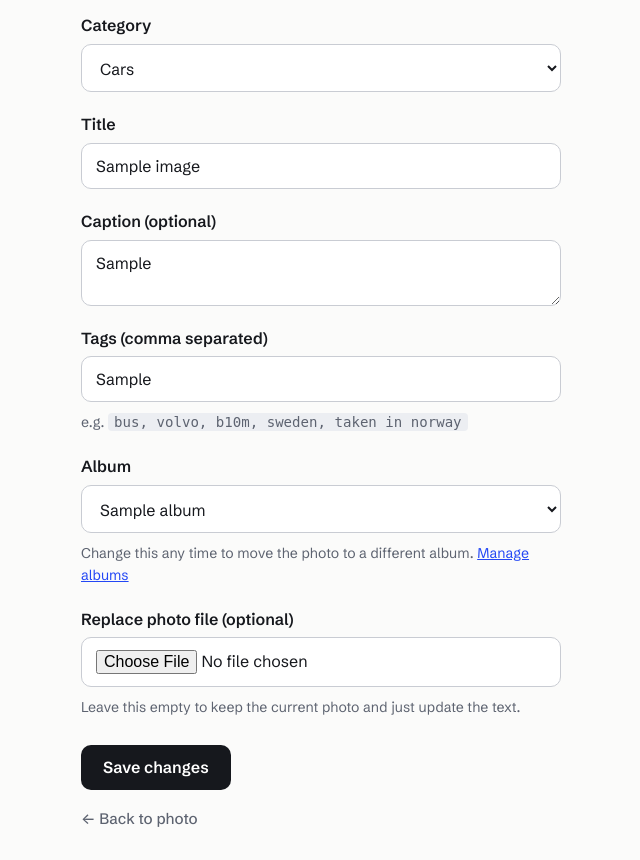
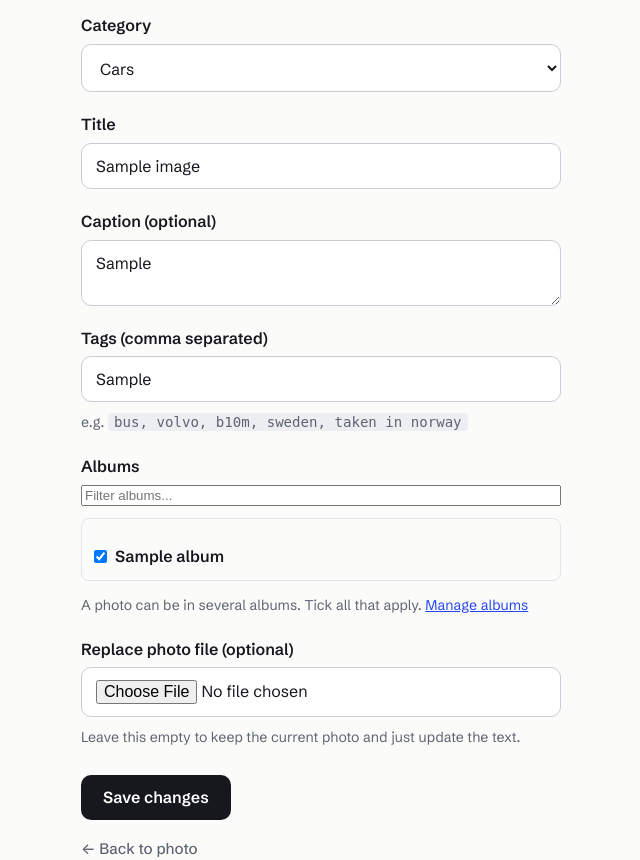
Before and after one commit to Fidboo/bus-car-gallery-2, a Flask app: page /image/1/edit in a window 1280 px wide. Shown: the part 384-1244 px from the top of the page, without its empty margins (7-647 px from the left). Run offline with Flask 3, Linux system fonts and the light colour scheme; the visitor is signed in with stand-in values (Sample User, id 1); data comes from the database, SQL or seed files in the repository; tables that the repository leaves empty hold one stand-in row (values such as "Sample post"); grey boxes marked "Sample" are stand-in pictures; parts of the project's set-up code (start-up, migrations or seed data) failed here and were passed over; some libraries are stand-ins or nearby versions.

Commit message:
Flere albums pr. billede (image_albums), link-albums i importscriptet og .dockerignore

```diff
--- a/app.py
+++ b/app.py
@@ -210,6 +210,27 @@ def init_db():
         conn.execute("ALTER TABLE images ADD COLUMN photo_taken_date TEXT")
     if not column_exists(conn, "images", "views"):
         conn.execute("ALTER TABLE images ADD COLUMN views INTEGER NOT NULL DEFAULT 0")
+
+    # A photo can belong to several albums. image_albums is the source of
+    # truth; images.album_id stays as the "main album" (first one), which keeps
+    # the upload form and older data working. The backfill only runs when the
+    # table is first created, so later edits are never overwritten.
+    had_image_albums = conn.execute(
+        "SELECT 1 FROM sqlite_master WHERE type = 'table' AND name = 'image_albums'"
+    ).fetchone() is not None
+    conn.execute("""
+        CREATE TABLE IF NOT EXISTS image_albums (
+            image_id INTEGER NOT NULL REFERENCES images(id) ON DELETE CASCADE,
+            album_id INTEGER NOT NULL REFERENCES albums(id) ON DELETE CASCADE,
+            PRIMARY KEY (image_id, album_id)
+        )
+    """)
+    if not had_image_albums:
+        conn.execute(
+            "INSERT OR IGNORE INTO image_albums (image_id, album_id) "
+            "SELECT id, album_id FROM images WHERE album_id IS NOT NULL"
+        )
+    conn.execute("CREATE INDEX IF NOT EXISTS idx_image_albums_album ON image_albums(album_id, image_id)")
 
     # Indexes keep category pages, album pages, prev/next and comment lookups
     # fast when the collection grows to tens of thousands of photos.
@@ -492,6 +513,29 @@ def parse_album_id(raw_value):
         return None
 
 
+def parse_album_ids(conn, raw_values):
+    """Turn the album checkboxes into a de-duplicated list of ids that exist."""
+    ids = []
+    for raw in raw_values or []:
+        album_id = parse_album_id(raw)
+        if album_id is not None and album_id not in ids:
+            ids.append(album_id)
+    if not ids:
+        return []
+    marks = ",".join("?" * len(ids))
+    existing = {r["id"] for r in conn.execute(f"SELECT id FROM albums WHERE id IN ({marks})", ids)}
+    return [i for i in ids if i in existing]
+
+
+def get_albums_for_image(conn, image_id):
+    return conn.execute(
+        "SELECT albums.id, albums.name FROM image_albums "
+        "JOIN albums ON albums.id = image_albums.album_id "
+        "WHERE image_albums.image_id = ? ORDER BY albums.name COLLATE NOCASE",
+        (image_id,),
+    ).fetchall()
+
+
 # --- Searching / browsing ---------------------------------------------------
 IMAGES_FROM = "FROM images LEFT JOIN albums ON images.album_id = albums.id"
 
@@ -504,13 +548,18 @@ def build_filters(category=None, album_id=None, query=None):
         where.append("images.category = ?")
         params.append(category)
     if album_id:
-        where.append("images.album_id = ?")
+        where.append(
+            "EXISTS (SELECT 1 FROM image_albums ia "
+            "WHERE ia.image_id = images.id AND ia.album_id = ?)"
+        )
         params.append(album_id)
     if query:
         for term in query.lower().split():
             where.append(
                 "(LOWER(images.title) LIKE ? OR LOWER(images.tags) LIKE ? "
-                "OR LOWER(images.caption) LIKE ? OR LOWER(albums.name) LIKE ?)"
+                "OR LOWER(images.caption) LIKE ? OR EXISTS ("
+                "SELECT 1 FROM image_albums ia JOIN albums a ON a.id = ia.album_id "
+                "WHERE ia.image_id = images.id AND LOWER(a.name) LIKE ?))"
             )
             params.extend([f"%{term}%"] * 4)
     return " AND ".join(where), params
@@ -724,7 +773,9 @@ def category_view(slug):
     conn = get_db()
     total = conn.execute(f"SELECT COUNT(*) {IMAGES_FROM} WHERE {where}", params).fetchone()[0]
     rows = conn.execute(
-        f"SELECT images.*, albums.name AS album_name {IMAGES_FROM} WHERE {where} "
+        "SELECT images.*, albums.name AS album_name, "
+        "(SELECT COUNT(*) FROM image_albums ia WHERE ia.image_id = images.id) AS album_total "
+        f"{IMAGES_FROM} WHERE {where} "
         "ORDER BY images.id DESC LIMIT ? OFFSET ?",
         params + [PER_PAGE, offset],
     ).fetchall()
@@ -781,11 +832,13 @@ def image_detail(image_id):
     comments = conn.execute(
         "SELECT * FROM comments WHERE image_id = ? ORDER BY created_at ASC", (image_id,)
     ).fetchall()
+    image_albums = get_albums_for_image(conn, image_id)
     conn.close()
 
     return render_template(
         "detail.html",
         image=row,
+        image_albums=image_albums,
         comments=comments,
         prev_id=prev_id,
         next_id=next_id,
@@ -865,15 +918,17 @@ def albums_list():
     conn = get_db()
     albums = conn.execute(f"""
         SELECT albums.*,
-               COUNT(images.id) AS photo_count,
-               (SELECT thumbnail FROM images
-                WHERE images.album_id = albums.id
-                ORDER BY images.id DESC LIMIT 1) AS cover_thumb,
-               (SELECT filename FROM images
-                WHERE images.album_id = albums.id
-                ORDER BY images.id DESC LIMIT 1) AS cover_filename
+               COUNT(image_albums.image_id) AS photo_count,
+               (SELECT images.thumbnail FROM image_albums x
+                JOIN images ON images.id = x.image_id
+                WHERE x.album_id = albums.id
+                ORDER BY x.image_id DESC LIMIT 1) AS cover_thumb,
+               (SELECT images.filename FROM image_albums x
+                JOIN images ON images.id = x.image_id
+                WHERE x.album_id = albums.id
+                ORDER BY x.image_id DESC LIMIT 1) AS cover_filename
         FROM albums
-        LEFT JOIN images ON images.album_id = albums.id
+        LEFT JOIN image_albums ON image_albums.album_id = albums.id
         WHERE {" AND ".join(where)}
         GROUP BY albums.id
         ORDER BY albums.name COLLATE NOCASE
@@ -911,7 +966,9 @@ def album_detail(album_id):
         conn.close()
         abort(404)
     images = conn.execute(
-        "SELECT * FROM images WHERE album_id = ? ORDER BY id DESC", (album_id,)
+        "SELECT images.* FROM images "
+        "JOIN image_albums ia ON ia.image_id = images.id "
+        "WHERE ia.album_id = ? ORDER BY images.id DESC", (album_id,)
     ).fetchall()
     conn.close()
     return render_template("album_detail.html", album=album, images=images)
@@ -939,7 +996,11 @@ def rename_album(album_id):
 @login_required
 def delete_album(album_id):
     conn = get_db()
-    conn.execute("UPDATE images SET album_id = NULL WHERE album_id = ?", (album_id,))
+    conn.execute("DELETE FROM image_albums WHERE album_id = ?", (album_id,))
+    # A photo whose main album was this one gets another of its albums (or none).
+    conn.execute(
+        "UPDATE images SET album_id = (SELECT MIN(album_id) FROM image_albums "
+        "WHERE image_albums.image_id = images.id) WHERE album_id = ?", (album_id,))
     conn.execute("DELETE FROM albums WHERE id = ?", (album_id,))
     conn.commit()
     conn.close()
@@ -1133,6 +1194,11 @@ def save_new_image(conn, file, title, caption, tags, category, album_id):
              utc_now_iso(), album_id, category, caption,
              info["photo_taken_date"]),
         )
+        if album_id is not None:
+            conn.execute(
+                "INSERT OR IGNORE INTO image_albums (image_id, album_id) VALUES (?, ?)",
+                (cur.lastrowid, album_id),
+            )
         conn.commit()
     except Exception:
         delete_stored_files(info["filename"], info["thumbnail"])
@@ -1213,7 +1279,9 @@ def edit_image(image_id):
         caption = request.form.get("caption", "").strip()
         tags = normalize_tags(request.form.get("tags", ""))
         category = request.form.get("category", "").strip()
-        album_id = parse_album_id(request.form.get("album_id"))
+        album_ids = parse_album_ids(conn, request.form.getlist("album_ids"))
+        # keep the current main album if it is still selected, otherwise the first one
+        album_id = row["album_id"] if row["album_id"] in album_ids else (album_ids[0] if album_ids else None)
         file = request.files.get("photo")
 
         if not title:
@@ -1249,6 +1317,11 @@ def edit_image(image_id):
             (title, caption, tags, category, filename, thumbnail, album_id,
              photo_taken_date, image_id),
         )
+        conn.execute("DELETE FROM image_albums WHERE image_id = ?", (image_id,))
+        conn.executemany(
+            "INSERT INTO image_albums (image_id, album_id) VALUES (?, ?)",
+            [(image_id, a) for a in album_ids],
+        )
         conn.commit()
         conn.close()
 
@@ -1260,8 +1333,10 @@ def edit_image(image_id):
         return redirect(url_for("image_detail", image_id=image_id))
 
     albums = get_all_albums(conn)
+    selected_album_ids = {a["id"] for a in get_albums_for_image(conn, image_id)}
     conn.close()
-    return render_template("edit.html", image=row, albums=albums, categories=CATEGORIES)
+    return render_template("edit.html", image=row, albums=albums, categories=CATEGORIES,
+                           selected_album_ids=selected_album_ids)
 
 
 @app.route("/image/<int:image_id>/delete", methods=["POST"])
@@ -1271,6 +1346,7 @@ def delete_image(image_id):
     row = conn.execute("SELECT * FROM images WHERE id = ?", (image_id,)).fetchone()
     if row:
         conn.execute("DELETE FROM comments WHERE image_id = ?", (image_id,))
+        conn.execute("DELETE FROM image_albums WHERE image_id = ?", (image_id,))
         conn.execute("DELETE FROM images WHERE id = ?", (image_id,))
         conn.commit()
     conn.close()
--- a/static/style.css
+++ b/static/style.css
@@ -485,3 +485,8 @@ code{background:var(--tile);padding:1px 6px;border-radius:4px}
     padding: 3px 6px;
     font-size: 0.85rem;
 }
+
+/* Album picker on the edit page (a photo can be in several albums) */
+.album-picker{max-height:240px;overflow:auto;border:1px solid var(--line);border-radius:8px;padding:8px 12px;margin:6px 0 4px}
+.album-option{display:flex;align-items:center;gap:8px;padding:3px 0;font-weight:400;cursor:pointer}
+.album-option input{width:auto;margin:0}
--- a/templates/category.html
+++ b/templates/category.html
@@ -43,7 +43,7 @@
         <div class="card-body">
             <div class="card-title">{{ image['title'] }}</div>
             {% if image['album_name'] %}
-                <div class="album-badge">Album: {{ image['album_name'] }}</div>
+                <div class="album-badge">Album: {{ image['album_name'] }}{% if image['album_total'] > 1 %} +{{ image['album_total'] - 1 }}{% endif %}</div>
             {% endif %}
             {% if image['tags'] %}
             <div class="tags">
--- a/templates/detail.html
+++ b/templates/detail.html
@@ -43,8 +43,10 @@
             <p class="caption">{{ image['caption'] }}</p>
         {% endif %}
 
-        {% if image['album_name'] %}
-            <p class="album-link">Album: <a href="{{ url_for('album_detail', album_id=image['album_id']) }}">{{ image['album_name'] }}</a></p>
+        {% if image_albums %}
+            <p class="album-link">{{ 'Albums' if image_albums|length > 1 else 'Album' }}:
+                {% for a in image_albums %}<a href="{{ url_for('album_detail', album_id=a['id']) }}">{{ a['name'] }}</a>{% if not loop.last %}, {% endif %}{% endfor %}
+            </p>
         {% endif %}
 
         {% if image['tags'] %}
--- a/templates/edit.html
+++ b/templates/edit.html
@@ -30,17 +30,34 @@
         e.g. <code>bus, volvo, b10m, sweden, taken in norway</code>
     </p>
 
-    <label for="album_id">Album</label>
-    <select id="album_id" name="album_id">
-        <option value="" {% if not image['album_id'] %}selected{% endif %}>No album</option>
+    <label for="album-filter">Albums</label>
+    <input type="search" id="album-filter" placeholder="Filter albums..." autocomplete="off">
+    <div class="album-picker" id="album-picker">
         {% for album in albums %}
-            <option value="{{ album['id'] }}" {% if image['album_id'] == album['id'] %}selected{% endif %}>{{ album['name'] }}</option>
+            <label class="album-option">
+                <input type="checkbox" name="album_ids" value="{{ album['id'] }}"
+                       {% if album['id'] in selected_album_ids %}checked{% endif %}>
+                {{ album['name'] }}
+            </label>
         {% endfor %}
-    </select>
+        {% if not albums %}<p class="hint">No albums yet.</p>{% endif %}
+    </div>
     <p class="hint">
-        Change this any time to move the photo to a different album.
+        A photo can be in several albums. Tick all that apply.
         <a href="{{ url_for('albums_list') }}">Manage albums</a>
     </p>
+    <script>
+    (function () {
+        var box = document.getElementById('album-filter');
+        var opts = document.querySelectorAll('#album-picker .album-option');
+        box.addEventListener('input', function () {
+            var q = box.value.trim().toLowerCase();
+            opts.forEach(function (o) {
+                o.style.display = (!q || o.textContent.toLowerCase().indexOf(q) !== -1) ? '' : 'none';
+            });
+        });
+    })();
+    </script>
 
     <label for="photo">Replace photo file (optional)</label>
     <input type="file" id="photo" name="photo" accept="image/png, image/jpeg, image/gif, image/webp">
```
Also changed, not shown: tests/test_multi_album.py (added, +199 -0 lines), tools/import_flickr.py (+66 -3 lines), 1 other file.
